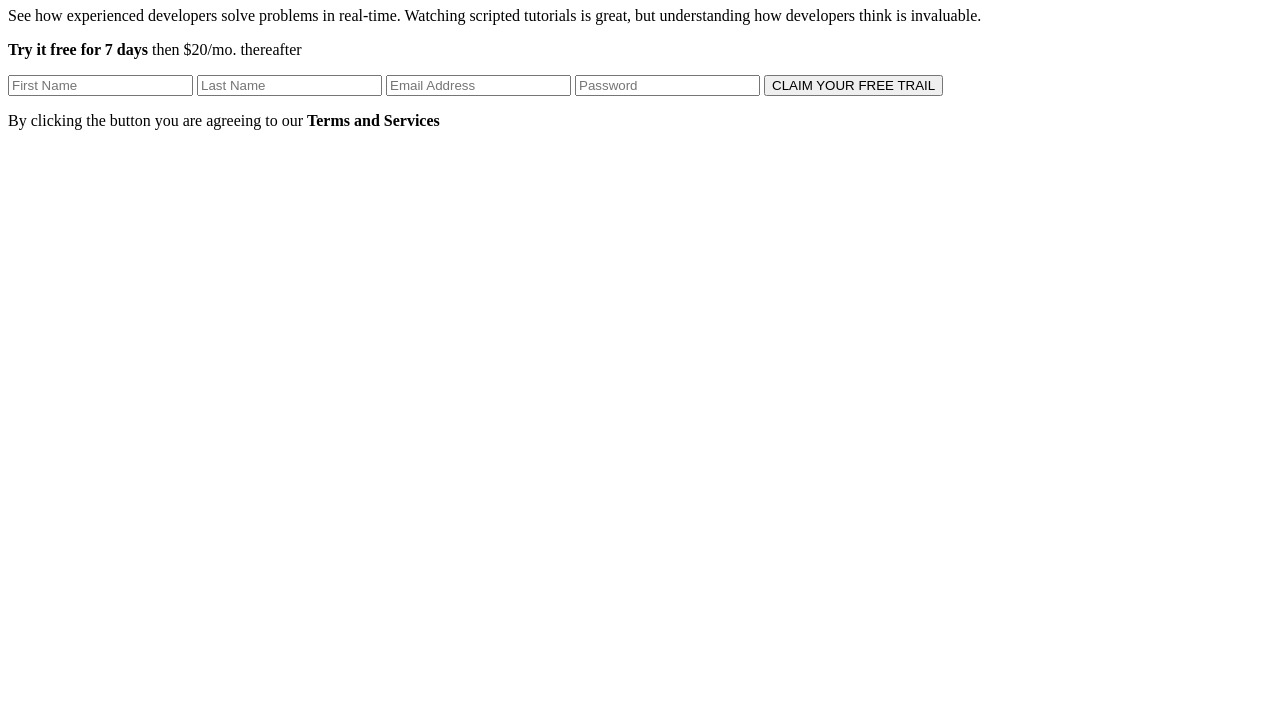
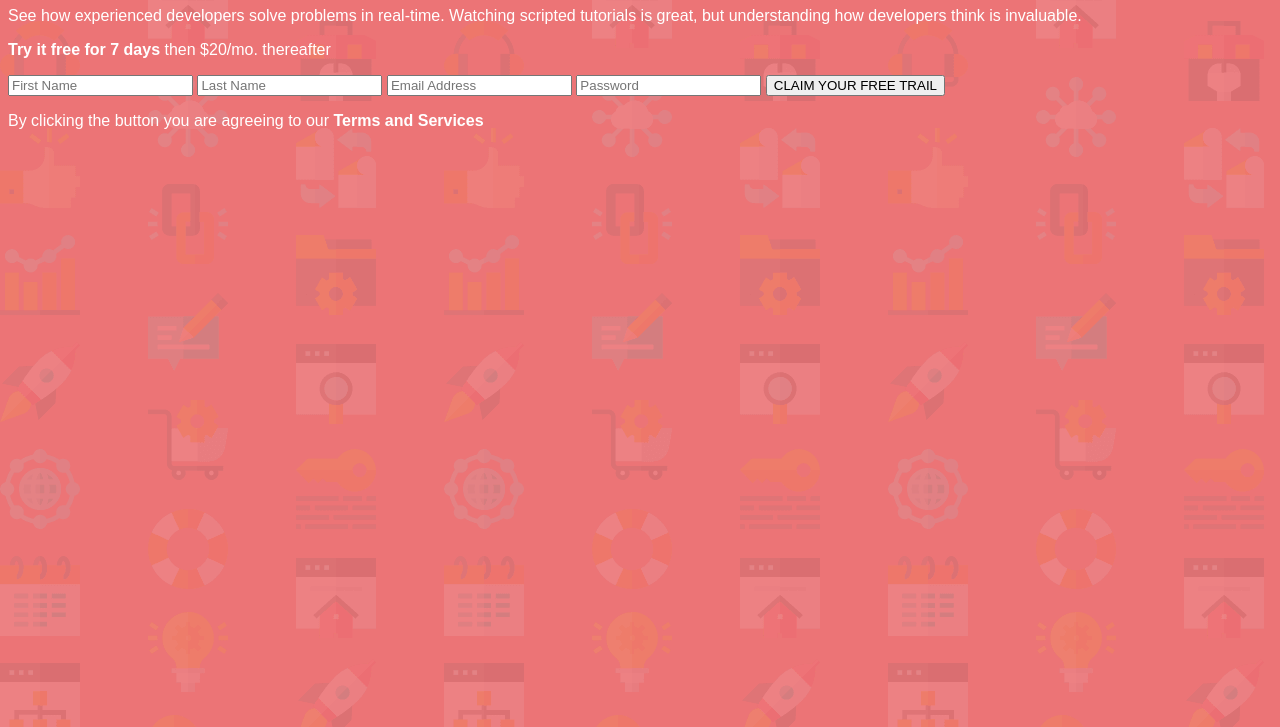
Before and after one commit to William-Weekes/peachSignUpForm, a plain HTML site: page index.html in a window 1280 px wide. Shown: the part 73-800 px from the top of the page. Drawn offline with Linux system fonts and the light colour scheme.

Commit message:
initial styles

```diff
--- a/index.html
+++ b/index.html
@@ -4,6 +4,7 @@
     <meta charset="UTF-8">
     <meta name="viewport" content="width=device-width, initial-scale=1.0">
     <title>Sign Up Form</title>
+    <link rel="stylesheet" href="./styles.css" />
 </head>
 <body>
     <div>
--- /dev/null
+++ b/styles.css
@@ -0,0 +1,6 @@
+body {
+    background-color: #ec7476;
+    background-image: url(./images/bg-intro-desktop.png);
+    color: white;
+    font-family: Arial, Helvetica, sans-serif;
+}
```
Also changed, not shown: images/bg-intro-desktop.png (added).
